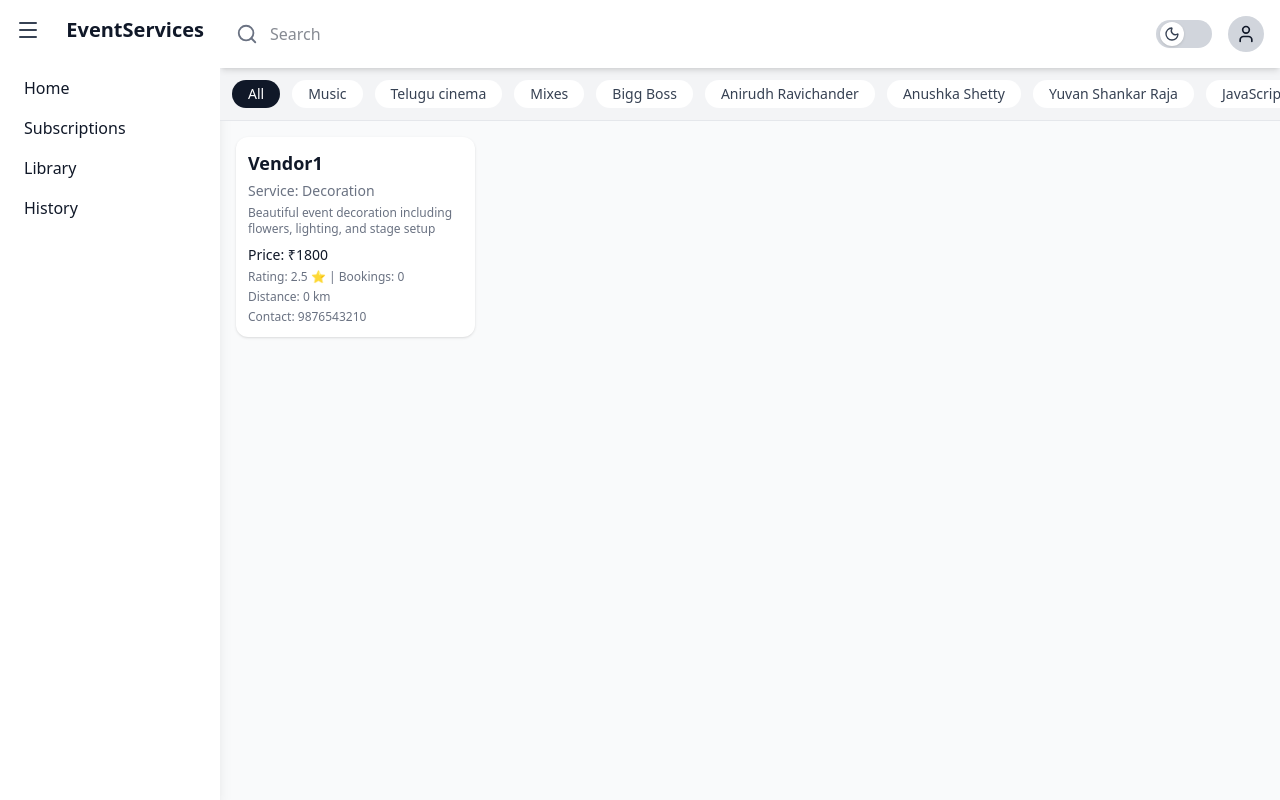
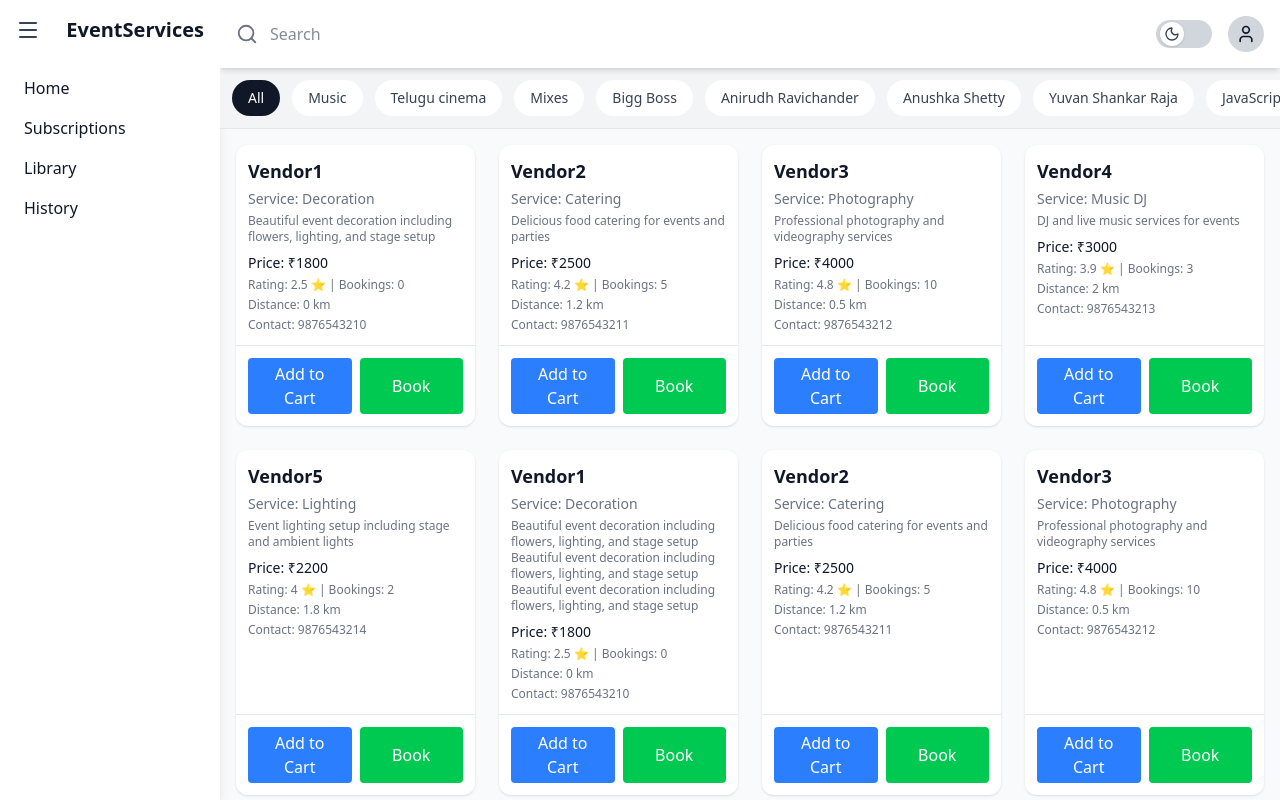
Before and after one commit to Hareesh123NH/event-services-frontend, a React (Vite) app: page / in a window 1280 px wide. Built offline with nearby package versions, Linux system fonts and the light colour scheme.

Commit message:
filter buttons

```diff
--- a/src/components/Dashboard.jsx
+++ b/src/components/Dashboard.jsx
@@ -4,24 +4,8 @@ import TopBar from "./dashboardUtils/TopBar";
 import Filters from "./dashboardUtils/Filters";
 import VendorGrid from "./dashboardUtils/VendorGrid"
 
-const filtersList = [
-    "All",
-    "Music",
-    "Telugu cinema",
-    "Mixes",
-    "Bigg Boss",
-    "Anirudh Ravichander",
-    "Anushka Shetty",
-    "Yuvan Shankar Raja",
-    "JavaScript",
-    "Live",
-    "User interface design",
-    "A. R. Rahman",
-    "Data Structures",
-    "Dramedy",
-];
 
-const response = { "success": true, "message": "Nearby vendor services fetched successfully", "data": [{ "_id": "68edef4d46a4f31f05973ab3", "vendor": { "_id": "68d7a2ff5512a8fa806df70c", "full_name": "Vendor1", "email": "gbhuvana938@gmail.com", "phone_number": "9876543210", "location": { "type": "Point", "coordinates": [77.5946, 12.9716] } }, "service": { "service_name": "Decoration", "description": "Beautiful event decoration including flowers, lighting, and stage setup" }, "final_price": 1800, "average_rating": 2.5, "total_bookings": 0, "distance": 0 }], "pagination": { "total": 1, "page": 1, "limit": 5, "totalPages": 1 } }
+import { mockVendors, filtersList } from "./data/duplicatedata";
 
 const Dashboard = () => {
     const [activeFilter, setActiveFilter] = useState("All");
@@ -29,8 +13,6 @@ const Dashboard = () => {
     const [search, setSearch] = useState("");
     const [darkMode, setDarkMode] = useState(false);
     const [showProfile, setShowProfile] = useState(false);
-
-
 
     useEffect(() => {
         const savedTheme = localStorage.getItem("theme");
@@ -69,7 +51,7 @@ const Dashboard = () => {
                     setActiveFilter={setActiveFilter}
                 />
 
-                <VendorGrid vendors={response.data} search={search} />
+                <VendorGrid vendors={mockVendors} search={search} />
             </div>
         </div>
     );
--- a/src/components/dashboardUtils/Filters.jsx
+++ b/src/components/dashboardUtils/Filters.jsx
@@ -2,13 +2,17 @@ import React from "react";
 
 const Filters = ({ filters, activeFilter, setActiveFilter }) => {
   return (
-    <div className="flex overflow-x-auto scrollbar-hide space-x-3 p-3 bg-gray-100 dark:bg-gray-800 border-b border-gray-200 dark:border-gray-700">
+    <div >
+      {/* Scrollable Buttons */}
+      <div
+        id="filterScroll"
+        className="flex overflow-x-auto scrollbar-hide space-x-3 p-3 bg-gray-100 dark:bg-gray-800 border-b border-gray-200 dark:border-gray-700 items-center"
+      >
         {filters.map((filter) => (
           <button
             key={filter}
             onClick={() => setActiveFilter(filter)}
-          className={`px-4 py-1 rounded-full whitespace-nowrap text-sm flex-shrink-0 ${
-            activeFilter === filter
+            className={`px-4 py-2 rounded-full whitespace-nowrap text-sm text-center flex-shrink-0 ${activeFilter === filter
                 ? "bg-gray-900 text-white dark:bg-gray-100 dark:text-gray-900"
                 : "bg-white dark:bg-gray-700 text-gray-700 dark:text-gray-200 hover:bg-gray-200 dark:hover:bg-gray-600"
               }`}
@@ -17,6 +21,8 @@ const Filters = ({ filters, activeFilter, setActiveFilter }) => {
           </button>
         ))}
       </div>
+    </div>
+
   );
 };
 
--- a/src/components/dashboardUtils/VendorGrid.jsx
+++ b/src/components/dashboardUtils/VendorGrid.jsx
@@ -16,10 +16,12 @@ const VendorGrid = ({ vendors, search }) => {
             key={vendorItem._id}
             layout
             whileHover={{ scale: 1.03 }}
-            className="bg-white dark:bg-gray-800 rounded-xl shadow hover:shadow-lg cursor-pointer transition-all"
+            className="bg-white dark:bg-gray-800 rounded-xl shadow hover:shadow-lg cursor-pointer transition-all flex flex-col justify-between"
           >
-            <div className="p-3">
-              <h3 className="font-semibold text-lg">{vendorItem.vendor.full_name}</h3>
+            <div className="p-3 flex-1">
+              <h3 className="font-semibold text-lg">
+                {vendorItem.vendor.full_name}
+              </h3>
               <p className="text-sm text-gray-500 dark:text-gray-400 mt-1">
                 Service: {vendorItem.service.service_name}
               </p>
@@ -30,7 +32,8 @@ const VendorGrid = ({ vendors, search }) => {
                 Price: ₹{vendorItem.final_price}
               </p>
               <p className="text-xs text-gray-500 dark:text-gray-400 mt-1">
-                Rating: {vendorItem.average_rating} ⭐ | Bookings: {vendorItem.total_bookings}
+                Rating: {vendorItem.average_rating} ⭐ | Bookings:{" "}
+                {vendorItem.total_bookings}
               </p>
               <p className="text-xs text-gray-500 dark:text-gray-400 mt-1">
                 Distance: {vendorItem.distance} km
@@ -39,6 +42,24 @@ const VendorGrid = ({ vendors, search }) => {
                 Contact: {vendorItem.vendor.phone_number}
               </p>
             </div>
+
+            {/* Fixed bottom buttons */}
+            <div className="p-3 border-t border-gray-200 dark:border-gray-700 flex gap-2">
+              <button
+                className="flex-1 bg-blue-500 text-white px-3 py-1 rounded hover:bg-blue-600 transition"
+                onClick={() =>
+                  alert(`Added ${vendorItem.vendor.full_name} to cart`)
+                }
+              >
+                Add to Cart
+              </button>
+              <button
+                className="flex-1 bg-green-500 text-white px-3 py-1 rounded hover:bg-green-600 transition"
+                onClick={() => alert(`Booking ${vendorItem.vendor.full_name}`)}
+              >
+                Book
+              </button>
+            </div>
           </motion.div>
         ))}
     </motion.div>
--- /dev/null
+++ b/src/components/data/duplicatedata.js
@@ -0,0 +1,232 @@
+export const mockVendors = [
+    {
+        _id: "68edef4d46a4f31f05973ab3",
+        vendor: {
+            _id: "68d7a2ff5512a8fa806df70c",
+            full_name: "Vendor1",
+            email: "vendor1@example.com",
+            phone_number: "9876543210",
+            location: {
+                type: "Point",
+                coordinates: [77.5946, 12.9716],
+            },
+        },
+        service: {
+            service_name: "Decoration",
+            description: "Beautiful event decoration including flowers, lighting, and stage setup",
+
+        },
+        final_price: 1800,
+        average_rating: 2.5,
+        total_bookings: 0,
+        distance: 0,
+    },
+    {
+        _id: "68edef4d46a4f31f05973ab4",
+        vendor: {
+            _id: "68d7a2ff5512a8fa806df70d",
+            full_name: "Vendor2",
+            email: "vendor2@example.com",
+            phone_number: "9876543211",
+            location: {
+                type: "Point",
+                coordinates: [77.5946, 12.9716],
+            },
+        },
+        service: {
+            service_name: "Catering",
+            description: "Delicious food catering for events and parties",
+        },
+        final_price: 2500,
+        average_rating: 4.2,
+        total_bookings: 5,
+        distance: 1.2,
+    },
+    {
+        _id: "68edef4d46a4f31f05973ab5",
+        vendor: {
+            _id: "68d7a2ff5512a8fa806df70e",
+            full_name: "Vendor3",
+            email: "vendor3@example.com",
+            phone_number: "9876543212",
+            location: {
+                type: "Point",
+                coordinates: [77.5946, 12.9716],
+            },
+        },
+        service: {
+            service_name: "Photography",
+            description: "Professional photography and videography services",
+        },
+        final_price: 4000,
+        average_rating: 4.8,
+        total_bookings: 10,
+        distance: 0.5,
+    },
+    {
+        _id: "68edef4d46a4f31f05973ab6",
+        vendor: {
+            _id: "68d7a2ff5512a8fa806df70f",
+            full_name: "Vendor4",
+            email: "vendor4@example.com",
+            phone_number: "9876543213",
+            location: {
+                type: "Point",
+                coordinates: [77.5946, 12.9716],
+            },
+        },
+        service: {
+            service_name: "Music DJ",
+            description: "DJ and live music services for events",
+        },
+        final_price: 3000,
+        average_rating: 3.9,
+        total_bookings: 3,
+        distance: 2.0,
+    },
+    {
+        _id: "68edef4d46a4f31f05973ab7",
+        vendor: {
+            _id: "68d7a2ff5512a8fa806df710",
+            full_name: "Vendor5",
+            email: "vendor5@example.com",
+            phone_number: "9876543214",
+            location: {
+                type: "Point",
+                coordinates: [77.5946, 12.9716],
+            },
+        },
+        service: {
+            service_name: "Lighting",
+            description: "Event lighting setup including stage and ambient lights",
+        },
+        final_price: 2200,
+        average_rating: 4.0,
+        total_bookings: 2,
+        distance: 1.8,
+    },
+    {
+        _id: "68edef4d46a4f31f05973ab3",
+        vendor: {
+            _id: "68d7a2ff5512a8fa806df70c",
+            full_name: "Vendor1",
+            email: "vendor1@example.com",
+            phone_number: "9876543210",
+            location: {
+                type: "Point",
+                coordinates: [77.5946, 12.9716],
+            },
+        },
+        service: {
+            service_name: "Decoration",
+            description: "Beautiful event decoration including flowers, lighting, and stage setup Beautiful event decoration including flowers, lighting, and stage setup Beautiful event decoration including flowers, lighting, and stage setup",
+
+        },
+        final_price: 1800,
+        average_rating: 2.5,
+        total_bookings: 0,
+        distance: 0,
+    },
+    {
+        _id: "68edef4d46a4f31f05973ab4",
+        vendor: {
+            _id: "68d7a2ff5512a8fa806df70d",
+            full_name: "Vendor2",
+            email: "vendor2@example.com",
+            phone_number: "9876543211",
+            location: {
+                type: "Point",
+                coordinates: [77.5946, 12.9716],
+            },
+        },
+        service: {
+            service_name: "Catering",
+            description: "Delicious food catering for events and parties",
+        },
+        final_price: 2500,
+        average_rating: 4.2,
+        total_bookings: 5,
+        distance: 1.2,
+    },
+    {
+        _id: "68edef4d46a4f31f05973ab5",
+        vendor: {
+            _id: "68d7a2ff5512a8fa806df70e",
+            full_name: "Vendor3",
+            email: "vendor3@example.com",
+            phone_number: "9876543212",
+            location: {
+                type: "Point",
+                coordinates: [77.5946, 12.9716],
+            },
+        },
+        service: {
+            service_name: "Photography",
+            description: "Professional photography and videography services",
+        },
+        final_price: 4000,
+        average_rating: 4.8,
+        total_bookings: 10,
+        distance: 0.5,
+    },
+    {
+        _id: "68edef4d46a4f31f05973ab6",
+        vendor: {
+            _id: "68d7a2ff5512a8fa806df70f",
+            full_name: "Vendor4",
+            email: "vendor4@example.com",
+            phone_number: "9876543213",
+            location: {
+                type: "Point",
+                coordinates: [77.5946, 12.9716],
+            },
+        },
+        service: {
+            service_name: "Music DJ",
+            description: "DJ and live music services for events",
+        },
+        final_price: 3000,
+        average_rating: 3.9,
+        total_bookings: 3,
+        distance: 2.0,
+    },
+    {
+        _id: "68edef4d46a4f31f05973ab7",
+        vendor: {
+            _id: "68d7a2ff5512a8fa806df710",
+            full_name: "Vendor5",
+            email: "vendor5@example.com",
+            phone_number: "9876543214",
+            location: {
+                type: "Point",
+                coordinates: [77.5946, 12.9716],
+            },
+        },
+        service: {
+            service_name: "Lighting",
+            description: "Event lighting setup including stage and ambient lights",
+        },
+        final_price: 2200,
+        average_rating: 4.0,
+        total_bookings: 2,
+        distance: 1.8,
+    },
+];
+
+
+export const filtersList = [
+    "All",
+    "Music",
+    "Telugu cinema",
+    "Mixes",
+    "Bigg Boss",
+    "Anirudh Ravichander",
+    "Anushka Shetty",
+    "Yuvan Shankar Raja",
+    "JavaScript",
+    "Live",
+    "User interface design",
+    "A. R. Rahman",
+    "Data Structures",
+    "Dramedy",
+];
```
Lines whose indentation alone changed are shown as unchanged.
